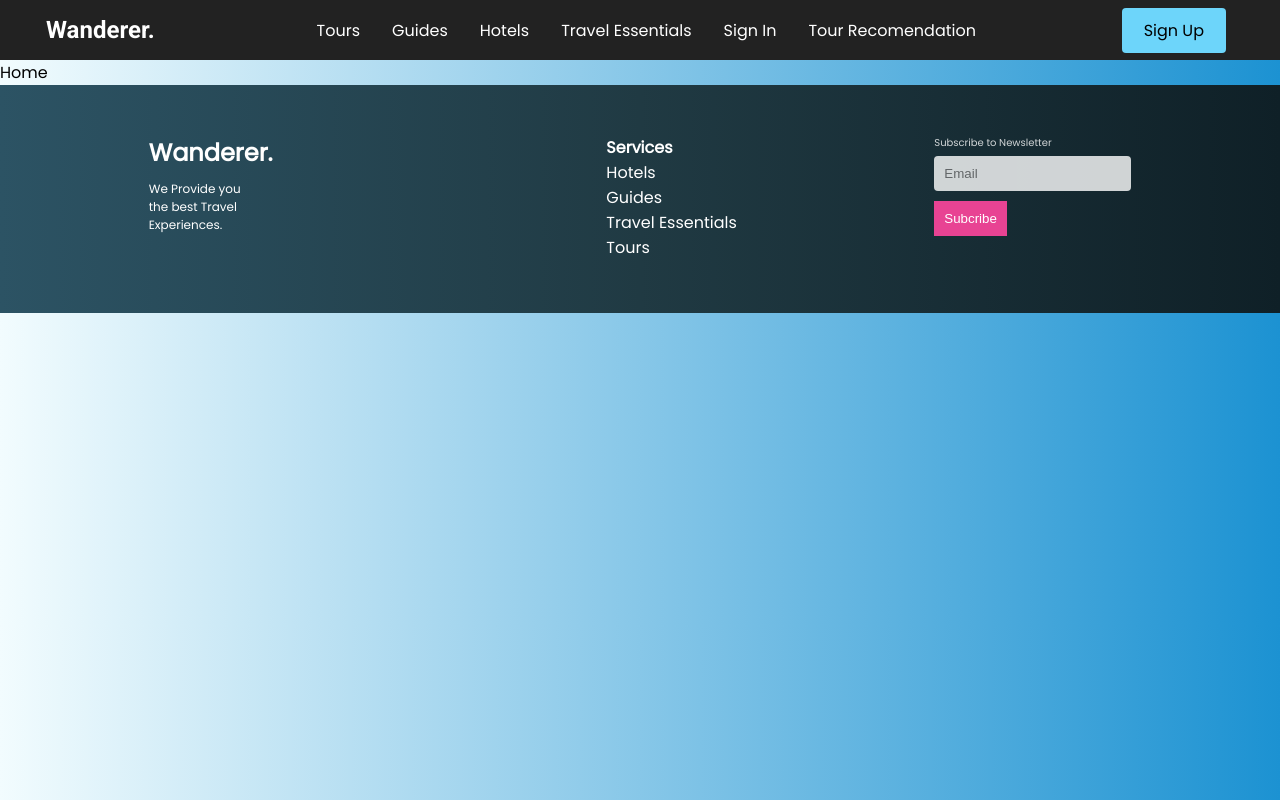
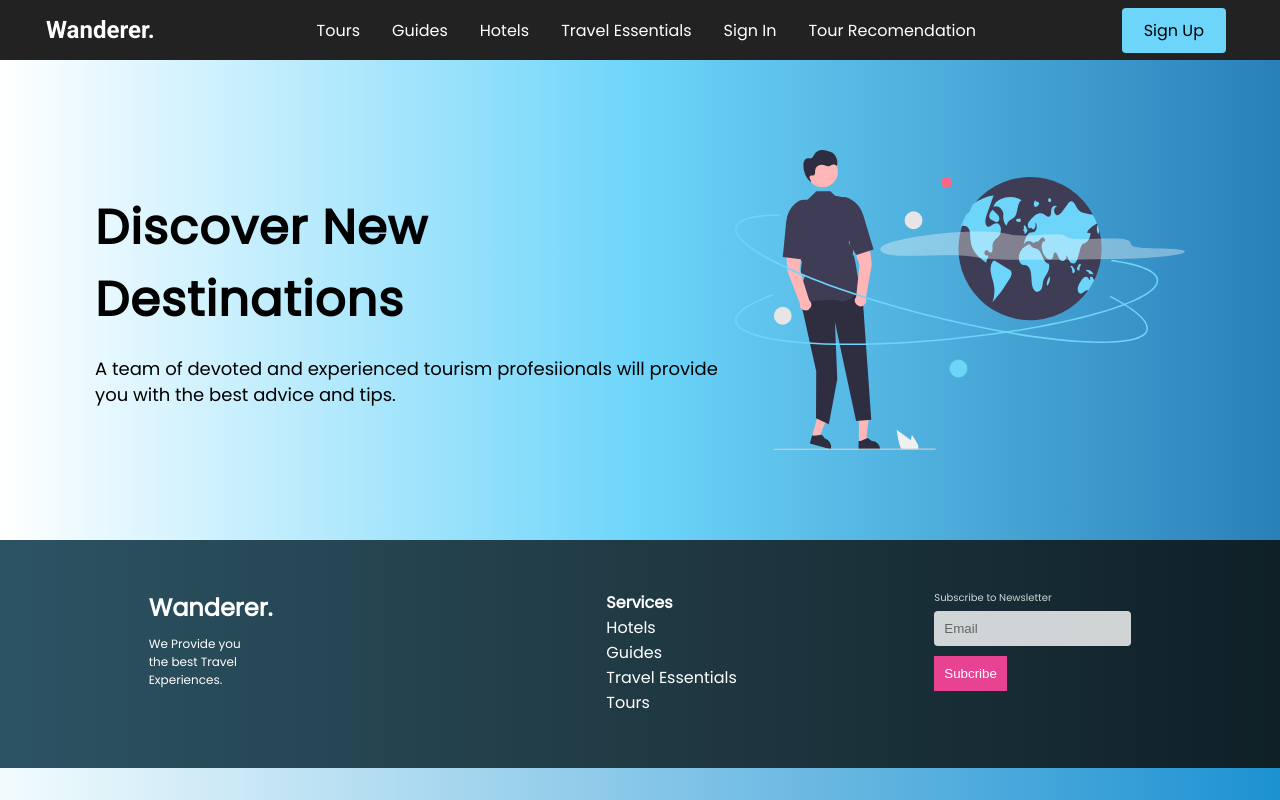
Before and after one commit to ahsanrana023/Wanderer-Application, a React (Create React App) app in the folder wanderer-project/: page / in a window 1280 px wide. Built offline with nearby package versions, Linux system fonts and the light colour scheme.

Commit message:
Home module
Home module initial working

```diff
--- a/wanderer-project/src/Pages/Home.jsx
+++ b/wanderer-project/src/Pages/Home.jsx
@@ -1,7 +1,12 @@
 import React from "react";
+import Header from "../components/Header";
 
 function Home() {
-  return <div>Home</div>;
+  return (
+    <div>
+      <Header title="Discover New Destinations" />
+    </div>
+  );
 }
 
 export default Home;
--- a/wanderer-project/src/Pages/smart.css
+++ b/wanderer-project/src/Pages/smart.css
@@ -31,6 +31,7 @@ body {
   border: 1px solid rgba(255, 255, 255, 0.18);
   border-radius: 6px;
   padding: 50px;
+  margin-bottom: 100px;
 }
 .smart--form > h4 {
   text-align: center;
--- /dev/null
+++ b/wanderer-project/src/components/Header.js
@@ -0,0 +1,17 @@
+import React from "react";
+import Headerimg from "../../src/images/Headerimage.svg";
+import "./header.css";
+export default function Header(props) {
+  return (
+    <div className="hero">
+      <div className="hero--text">
+        <h1 className="hero--title">{props.title}</h1>
+        <p className="hero--para">
+          A team of devoted and experienced tourism profesiionals will provide
+          you with the best advice and tips.
+        </p>
+      </div>
+      <img src={Headerimg} className="header--img" alt="Header" />
+    </div>
+  );
+}
--- /dev/null
+++ b/wanderer-project/src/components/header.css
@@ -0,0 +1,57 @@
+* {
+  margin: 0;
+  padding: 0;
+  box-sizing: border-box;
+}
+body {
+  font-family: "Poppins", sans-serif;
+}
+.hero {
+  background: #2980b9; /* fallback for old browsers */
+  background: -webkit-linear-gradient(
+    to right,
+    #ffffff,
+    #6dd5fa,
+    #2980b9
+  ); /* Chrome 10-25, Safari 5.1-6 */
+  background: linear-gradient(
+    to right,
+    #ffffff,
+    #6dd5fa,
+    #2980b9
+  ); /* W3C, IE 10+/ Edge, Firefox 16+, Chrome 26+, Opera 12+, Safari 7+ */
+  height: 60vh;
+  display: flex;
+  justify-content: center;
+  align-items: center;
+}
+.hero--text {
+  width: 50%;
+}
+.hero--title {
+  margin: 0;
+  color: #000;
+  margin-bottom: 20px;
+  font-size: 48px;
+  letter-spacing: 1px;
+}
+.hero--para {
+  color: #000;
+  line-height: 26px;
+  font-size: 18px;
+}
+
+.header--img {
+  width: 450px;
+  height: 500px;
+}
+/*
+background-image: linear-gradient(rgb(0,0,0, 0.2), rgb(0, 0, 0, 0.5)),
+    url("../images/Header-img.jpg");
+  background-position: center;
+  background-size: cover;
+  background-repeat: no-repeat;
+  height: 100vh;
+  background-attachment: fixed;
+
+*/
```
Also changed, not shown: wanderer-project/src/images/Headerimage.svg (added).
